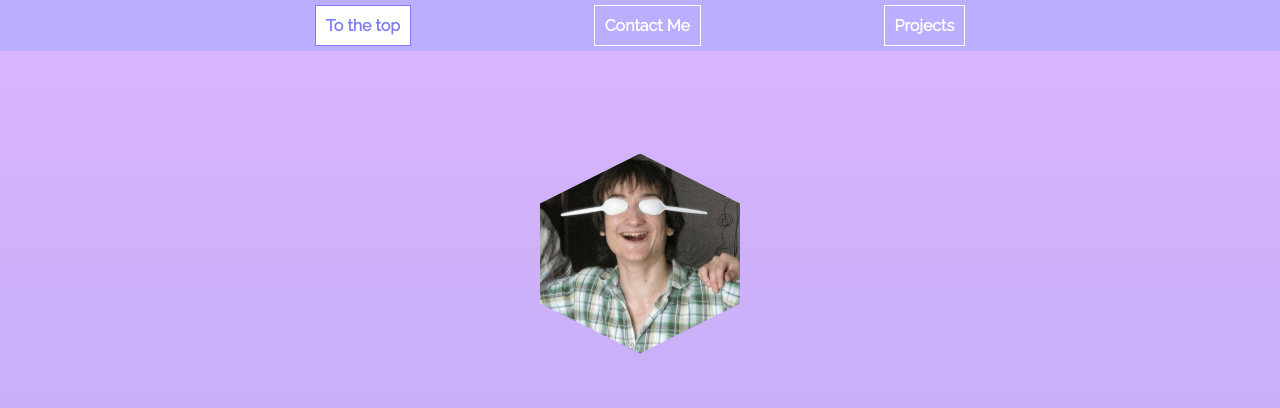
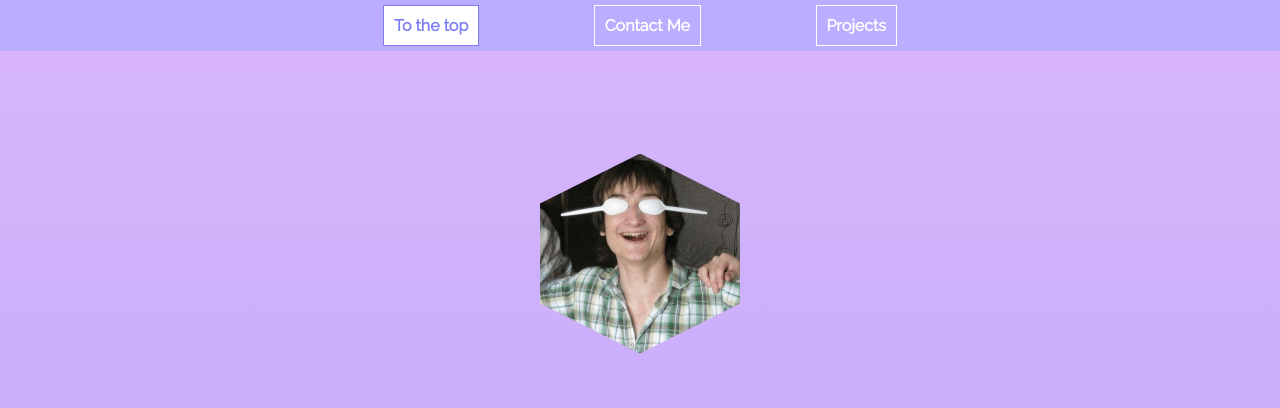
Before and after one commit to Smollet777/portfolio, a website: page public/index.html in a window 1280 px wide. Shown: the top 408 px of the page. Drawn offline with Linux system fonts and the light colour scheme.

Commit message:
#navbar fix at 768 wight

```diff
--- a/public/sass/_media.scss
+++ b/public/sass/_media.scss
@@ -43,7 +43,7 @@ $mainWidth:90%;
 
     ul {
       li {
-        padding: 1em 3em;
+        padding: 0 3em;
         display: inline;
 
         a {
--- a/public/sass/main.scss
+++ b/public/sass/main.scss
@@ -107,10 +107,11 @@ li {
   }
 
   ul {
+    display: flex;
+    justify-content: center;
+
     li {
       font-weight: bolder;
-      padding: 1em;
-      margin: 2em;
 
       a {}
     }
```
Also changed, not shown: public/css/main.css.
